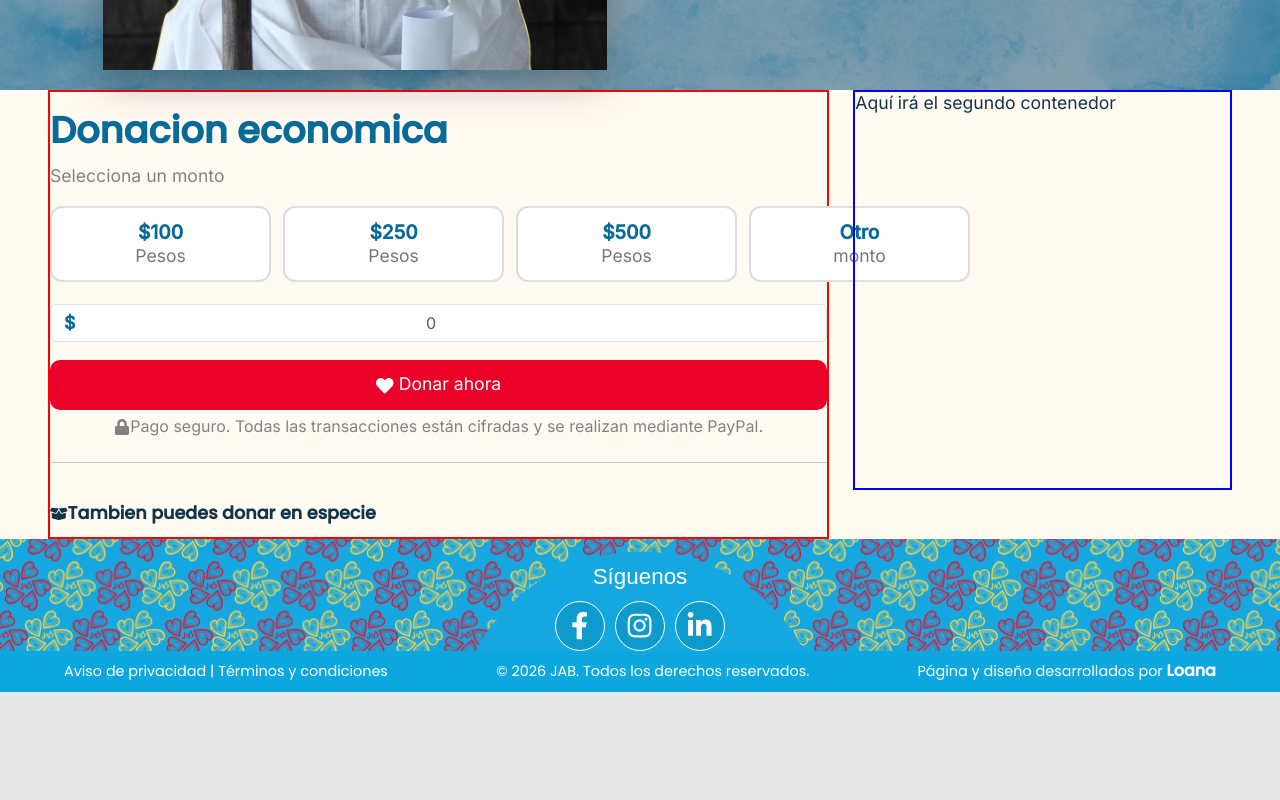
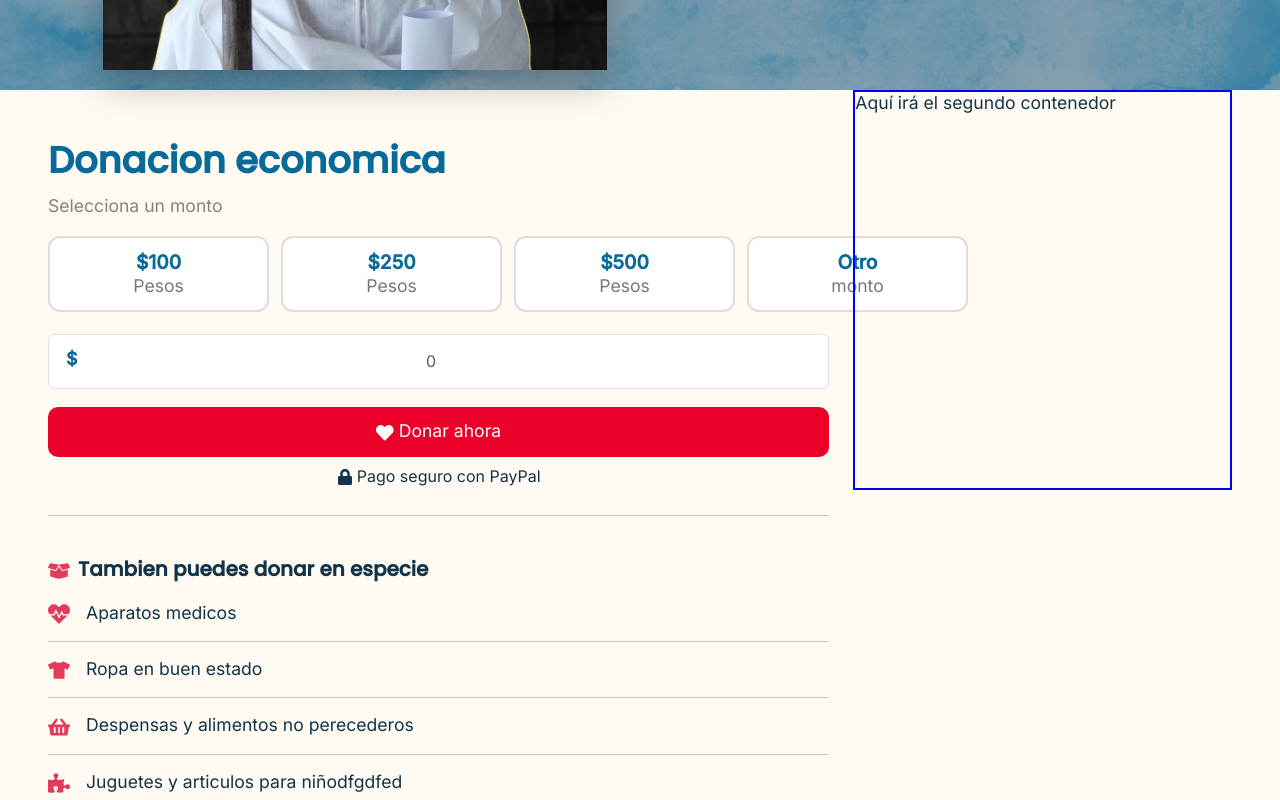
Before and after one commit to AsleepSiren4516/JAB-REACT, a React (Vite) app: page /Donar in a window 1280 px wide. Shown: the part 380-1180 px from the top of the page. Before the commit the page ends 1072 px from the top, so only its background shows below. Built offline with nearby package versions, Linux system fonts and the light colour scheme; a web font is replaced by a local one.

Commit message:
Donacion-cambios-nuevos

```diff
--- a/src/componentes/Donacion.jsx
+++ b/src/componentes/Donacion.jsx
@@ -55,6 +55,7 @@ export default function Donacion() {
           placeholder="0"
           value={cantidad}
           onChange={(e) => setCantidad(e.target.value)}
+          onClick={() => setCantidad("")}
           className="form-control donar-input"
           min="1"
           required
--- a/src/css/style.css
+++ b/src/css/style.css
@@ -958,7 +958,6 @@ html, body, #root{
 }
 
 .donar-form{
-    border: 2px solid red;
     min-height: 400px;
 }
 
@@ -1022,27 +1021,36 @@ html, body, #root{
 
 .donar-currency {
   position: absolute;
-  left: 14px;
+  left: 18px;
   top: 35%;
   transform: translateY(-50%);
   font-weight: 700;
   font-size: 1.2rem;
   color: var(--azul-texto);
+  pointer-events: none;
+  z-index: 2;
 }
 
 .donar-input {
-  text-align: center;
+  text-align:center;
   font-size: 1.3rem;
   font-weight: 600;
   border-radius: 14px;
   margin-bottom: 16px;
   width: 100%;
+  height: 55px;
+  padding-left: 55px;
+
 }
 
 .pago-seguro{
   align-self: center;
-  color: #828282;
-
+  position: relative;
+  z-index: 2;
+  font-size: 1rem;
+  line-height: 1.7;
+  color: var(--azul-muy-oscuro);
+  text-align: justify;
 }
 
 .monto{
@@ -1088,6 +1096,15 @@ html, body, #root{
     background:#eef9ff;
 }
 
+.iconos{
+  width: 22px;
+  height: 22px;
+  align-items: center;
+  justify-content: center;
+  color: #e43b5aff;
+  font-size: 45px;
+  margin-right: 15px;
+}
 
 
 /*Configuracion contactos*/
--- a/src/paginas/Donar.jsx
+++ b/src/paginas/Donar.jsx
@@ -1,6 +1,6 @@
 import Donacion from "../componentes/Donacion";
 import filosofo from "../assets/ghandi.jpeg";
-import { FaHeart, FaLock, FaBoxOpen } from "react-icons/fa";
+import { FaHeart, FaLock, FaBoxOpen, FaHeartbeat, FaTshirt, FaPuzzlePiece, FaShoppingBasket} from "react-icons/fa";
 
 export default function Donar(){
     return (
@@ -39,7 +39,7 @@ export default function Donar(){
             <div className="col-lg-8">
               <div className="donar-form text-start">
                 <div className="d-flex flex-column">
-                  <h1 className="donar-datos-title mt-3">Donacion economica</h1>
+                  <h1 className="donar-datos-title mt-5">Donacion economica</h1>
                 </div>
                 <div className="py-0 pb-1">
                   <div className="donar-datos">
@@ -54,12 +54,23 @@ export default function Donar(){
                       <p className="monto">Selecciona un monto</p>
 
                       <Donacion />
-                      <p className="pago-seguro py-1 my-0 fs-6 "><FaLock/>Pago seguro. Todas las transacciones están cifradas y se realizan mediante PayPal.</p>
+                      <p className="pago-seguro py-1 my-0 fs-6"><FaLock className="me-1"/>Pago seguro con PayPal</p>
+
                     </div>
                   </div>
                   <hr />
                 </div>
-                <h3 className="general-text"><FaBoxOpen/>Tambien puedes donar en especie</h3>
+                <div>
+                  <h3 className="general-text mb-3 fs-5"><FaBoxOpen className="me-2 iconos"/>Tambien puedes donar en especie</h3>
+                  <p><FaHeartbeat className="iconos me-3"/>Aparatos medicos</p>
+                  <hr/>
+                  <p><FaTshirt className="me-3 iconos"/>Ropa en buen estado</p>
+                  <hr/>
+                  <p><FaShoppingBasket className="me-3 iconos"/>Despensas y alimentos no perecederos</p>
+                  <hr/>
+                  <p><FaPuzzlePiece className="me-3 iconos"/>Juguetes y articulos para niñodfgdfed</p>
+                  <hr/>
+                </div>
               </div>
             </div>
 
```
